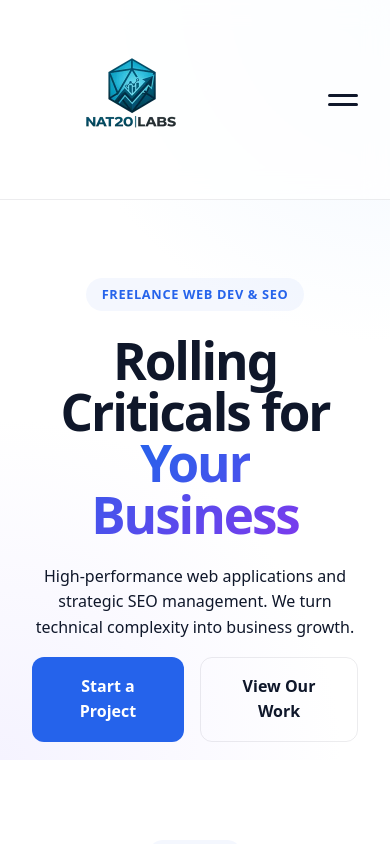
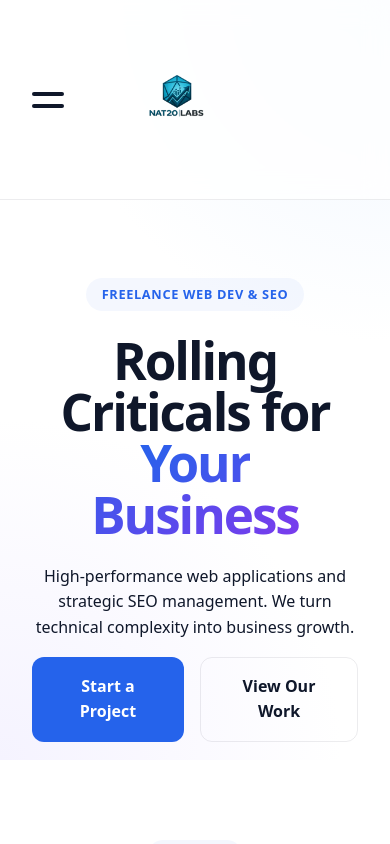
Before and after one commit to The-RavenKing/Nat20labs-site, a React (Vite) app: page / in a window 390 px wide. Shown: the top 844 px of the page. Built offline with nearby package versions, Linux system fonts and the light colour scheme.

Commit message:
UI: Moved nav to left and implemented robust click-to-close fullscreen overlay

```diff
--- a/index.html
+++ b/index.html
@@ -23,22 +23,23 @@
       body { background-color: var(--bg-primary); color: var(--text-primary); font-family: system-ui, -apple-system, sans-serif; line-height: 1.6; -webkit-font-smoothing: antialiased; overflow-x: hidden; }
       .container { max-width: 1200px; margin: 0 auto; padding: 0 2rem; }
 
-      /* Navbar - Forced Massive Initial State */
-      .navbar { position: fixed; top: 0; left: 0; right: 0; height: 260px; display: flex; align-items: center; justify-content: space-between; z-index: 1000; background: rgba(255, 255, 255, 0.8); backdrop-filter: blur(12px); border-bottom: 1px solid var(--border); transition: var(--transition); }
+      /* Navbar - Menu on Left */
+      .navbar { position: fixed; top: 0; left: 0; right: 0; height: 260px; display: flex; align-items: center; justify-content: space-between; z-index: 1200; background: rgba(255, 255, 255, 0.8); backdrop-filter: blur(12px); border-bottom: 1px solid var(--border); transition: var(--transition); }
       .navbar-scrolled { height: 80px; }
-      .navbar .logo { display: flex; align-items: center; }
+      .navbar .logo { display: flex; align-items: center; margin-right: 40px; }
 
       /* Hamburger Menu Button */
-      .menu-btn { width: 40px; height: 40px; display: flex; flex-direction: column; justify-content: center; gap: 6px; z-index: 1100; cursor: pointer; border: none; background: none; }
-      .menu-icon-bar { width: 30px; height: 3px; background-color: var(--text-primary); border-radius: 2px; transition: var(--transition); align-self: flex-end; }
-      .menu-btn.open .menu-icon-bar:nth-child(1) { transform: translateY(4.5px) rotate(45deg); width: 30px; }
-      .menu-btn.open .menu-icon-bar:nth-child(2) { transform: translateY(-4.5px) rotate(-45deg); width: 30px; }
+      .menu-btn { width: 44px; height: 44px; display: flex; flex-direction: column; justify-content: center; gap: 8px; z-index: 1300; cursor: pointer; border: none; background: none; transition: var(--transition); }
+      .menu-icon-bar { width: 32px; height: 4px; background-color: var(--text-primary); border-radius: 4px; transition: var(--transition); }
+      .menu-btn.open .menu-icon-bar { background-color: var(--accent); }
+      .menu-btn.open .menu-icon-bar:nth-child(1) { transform: translateY(6px) rotate(45deg); }
+      .menu-btn.open .menu-icon-bar:nth-child(2) { transform: translateY(-6px) rotate(-45deg); }
 
       /* Nav Overlay */
-      .nav-overlay { position: fixed; top: 0; right: 0; width: 100%; height: 100vh; background: #fff; z-index: 1050; display: flex; align-items: center; justify-content: center; transform: translateX(100%); transition: transform 0.5s cubic-bezier(0.4, 0, 0.2, 1); }
-      .nav-overlay.open { transform: translateX(0); }
+      .nav-overlay { position: fixed; top: 0; right: 0; width: 100%; height: 100vh; background: rgba(255,255,255,0.98); z-index: 1250; display: flex; align-items: center; justify-content: center; transform: translateY(-100%); opacity: 0; transition: all 0.5s cubic-bezier(0.4, 0, 0.2, 1); pointer-events: none; }
+      .nav-overlay.open { transform: translateY(0); opacity: 1; pointer-events: auto; }
       .nav-overlay-links { display: flex; flex-direction: column; align-items: center; gap: 2rem; }
-      .nav-overlay-links a { text-decoration: none; color: var(--text-primary); font-size: 2.5rem; font-weight: 800; letter-spacing: -0.02em; transition: var(--transition); }
+      .nav-overlay-links a { text-decoration: none; color: var(--text-primary); font-size: 3rem; font-weight: 900; letter-spacing: -0.04em; transition: var(--transition); }
       .nav-overlay-links a:hover { color: var(--accent); transform: scale(1.05); }
 
       .hero { min-height: 90vh; display: flex; flex-direction: column; justify-content: center; align-items: center; text-align: center; padding-top: 260px; background: radial-gradient(circle at top right, #eff6ff 0%, transparent 40%), radial-gradient(circle at bottom left, #f5f3ff 0%, transparent 40%); }
@@ -66,11 +67,13 @@
       @media (max-width: 768px) {
         .navbar { height: 200px; }
         .navbar-scrolled { height: 80px; }
+        .navbar .logo img { height: 120px !important; }
+        .navbar-scrolled .logo img { height: 50px !important; }
         .hero-title { font-size: 3.2rem; }
         .section { padding: 5rem 0; }
         .bento-grid { grid-template-columns: 1fr; }
         .span-4, .span-8 { grid-column: span 12; }
-        .nav-overlay-links a { font-size: 2rem; }
+        .nav-overlay-links a { font-size: 2.2rem; }
       }
     </style>
 
--- a/src/App.tsx
+++ b/src/App.tsx
@@ -40,6 +40,16 @@ function App() {
     <div className="app">
       <header>
         <nav className={`navbar container ${scrolled ? 'navbar-scrolled' : ''}`}>
+          {/* Hamburger Menu Button (Now on Left) */}
+          <button
+            className={`menu-btn ${isMenuOpen ? 'open' : ''}`}
+            onClick={toggleMenu}
+            aria-label="Toggle Menu"
+          >
+            <div className="menu-icon-bar"></div>
+            <div className="menu-icon-bar"></div>
+          </button>
+
           <a href="/" className="logo" style={{ display: 'flex', alignItems: 'center', flexShrink: 0 }}>
             <img
               src="/logo-v2.webp"
@@ -48,19 +58,15 @@ function App() {
             />
           </a>
 
-          {/* Hamburger Menu Button */}
-          <button
-            className={`menu-btn ${isMenuOpen ? 'open' : ''}`}
-            onClick={toggleMenu}
-            aria-label="Toggle Menu"
-          >
-            <div className="menu-icon-bar"></div>
-            <div className="menu-icon-bar"></div>
-          </button>
+          {/* Placeholder to keep logo centered if needed, or just let it stay right-aligned */}
+          <div style={{ width: '40px' }}></div>
         </nav>
 
         {/* Fullscreen Popout Nav */}
-        <div className={`nav-overlay ${isMenuOpen ? 'open' : ''}`}>
+        <div
+          className={`nav-overlay ${isMenuOpen ? 'open' : ''}`}
+          onClick={(e) => e.target === e.currentTarget && closeMenu()}
+        >
           <div className="nav-overlay-content container">
             <div className="nav-overlay-links">
               <a href="#services" onClick={closeMenu}>Services</a>
```
